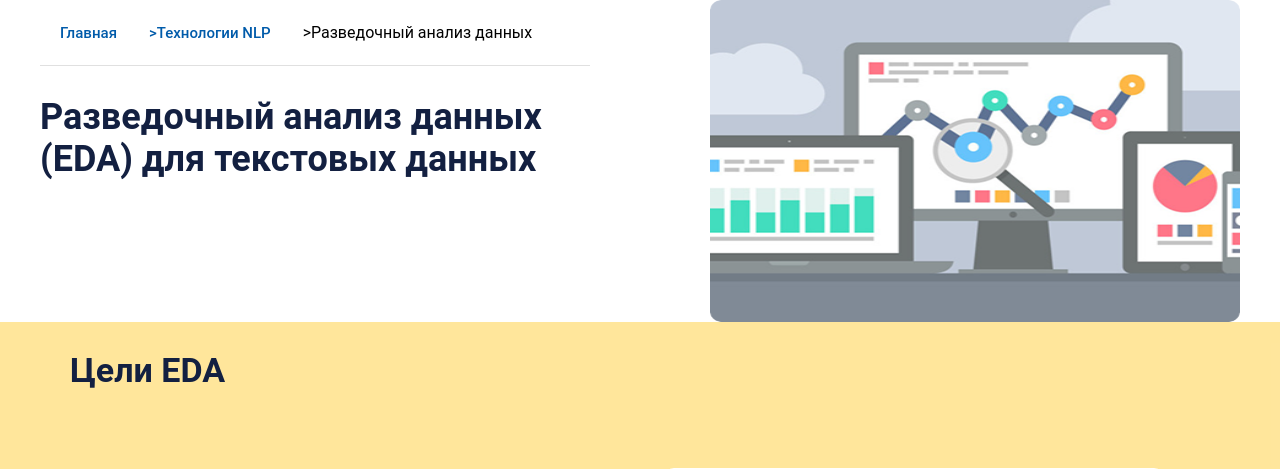
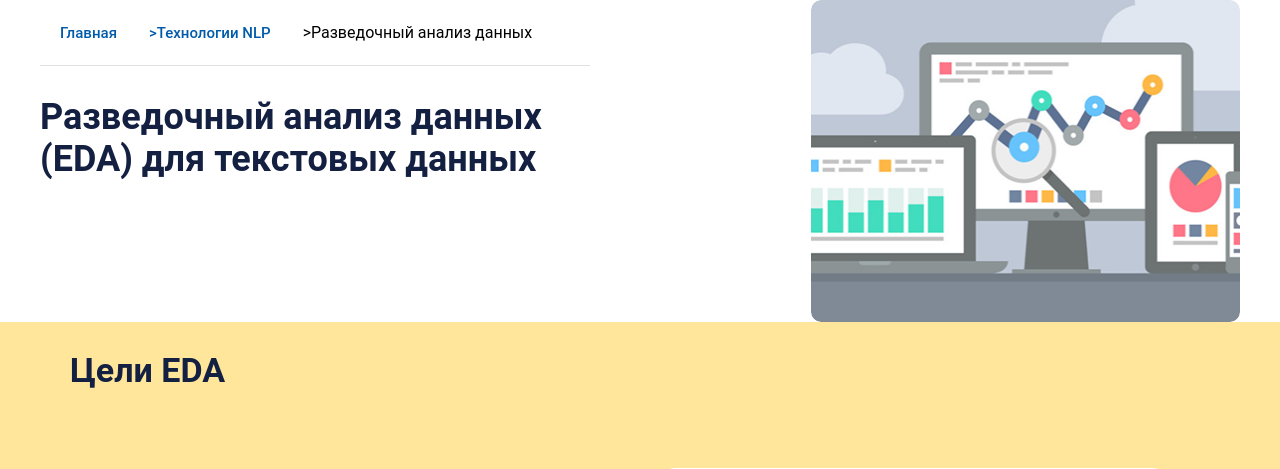
Before and after one commit to AliyaBadmaeva/PDP, a Django app: template itos/itos/templates/blog/eda.html in a window 1280 px wide. Shown: the part 166-635 px from the top of the page. Run offline with Django 5.2, Linux system fonts and the light colour scheme; the template is opened without the code that fills it, so the values that code supplies are empty.

Commit message:
Обновление стилей eda.css

```diff
--- a/itos/itos/static/css/eda.css
+++ b/itos/itos/static/css/eda.css
@@ -137,11 +137,11 @@
     .eda-img  {
         border-radius: 10px;
         height: 350px;
-        width: 530px;
-            line-height: 0;
-    font-size: 0;
-    margin: 0;
-    padding: 0;
+        width: 429px;
+        line-height: 0;
+        font-size: 0;
+        margin: 0;
+        padding: 0;
 
         }
 
```
